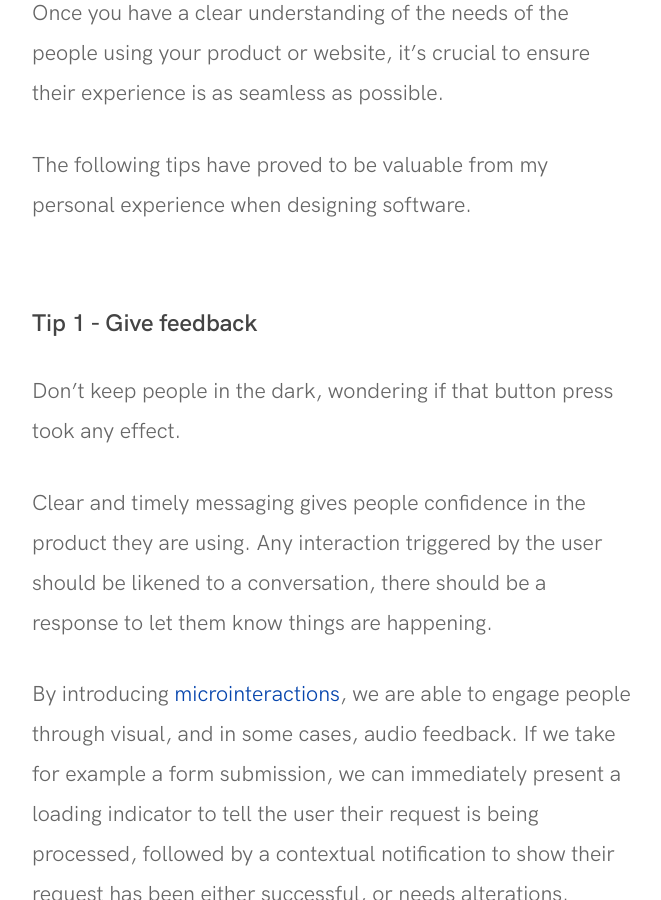
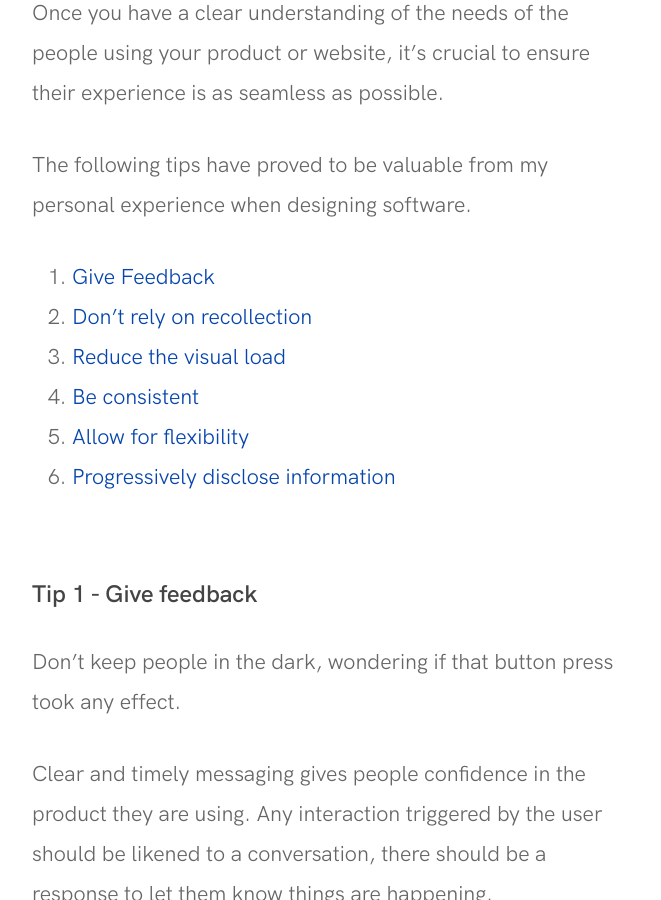
Before and after one commit to timgale/timgale.github.io, a Jekyll site: the page built from _posts/2019-06-11-6-tips-for-effective-product-design.md, in a window 1280 px wide and 900 px high, scrolled down 442 px. Shown: the whole window, without its empty margins (308-969 px from the left). Built offline with Jekyll 4.4.1, drawn with Linux system fonts in a browser that asks for light colours.

Commit message:
Add list links to latest post

```diff
--- a/_posts/2019-06-11-6-tips-for-effective-product-design.md
+++ b/_posts/2019-06-11-6-tips-for-effective-product-design.md
@@ -14,8 +14,15 @@ Once you have a clear understanding of the needs of the people using your produc
 
 The following tips have proved to be valuable from my personal experience when designing software.
 
+1. <a href="#tip-give-feedback">Give Feedback</a>
+2. <a href="#tip-dont-rely-on-recollection">Don't rely on recollection</a>
+3. <a href="#tip-reduce-visual-load">Reduce the visual load</a>
+4. <a href="#tip-be-consistent">Be consistent</a>
+5. <a href="#tip-allow-for-flexibility">Allow for flexibility</a>
+6. <a href="#tip-progressive-disclosure">Progressively disclose information</a>
 
-### Tip 1 - Give feedback
+
+### Tip 1 - Give feedback {#tip-give-feedback}
 
 Don’t keep people in the dark, wondering if that button press took any effect.
 
@@ -26,7 +33,7 @@ By introducing <a href="https://www.nngroup.com/articles/microinteractions/" tar
 Microinteractions can be incredibly simple while being very effective. Ensuring you add two-way conversations into your interface shouldn’t be an after thought.
 
 
-### Tip 2 - Don’t rely on recollection
+### Tip 2 - Don’t rely on recollection {#tip-dont-rely-on-recollection}
 
 Relying on memory is risky, especially when it comes to dealing with important information.
 
@@ -37,7 +44,7 @@ There can be a lot at stake when people are moving between different states in a
 Let the software do what’s it’s good at and remember important information so your users don’t have to.
 
 
-### Tip 3 - Reduce the visual load
+### Tip 3 - Reduce the visual load {#tip-reduce-visual-load}
 
 Categorise related data into organised groups.
 
@@ -48,7 +55,7 @@ In the context of interface design, by using clear content blocks, <a href="http
 Everything presented to your users should have a purpose.
 
 
-### Tip 4 - Be consistent
+### Tip 4 - Be consistent {#tip-be-consistent}
 
 Straying away from platform conventions too much can be detrimental to the user experience.
 
@@ -57,7 +64,7 @@ People have become acustomed to expect certain behaviours from inputs and form e
 Take advantage of people’s past experiences and use tried and tested patterns.
 
 
-### Tip 5 - Allow for flexibility
+### Tip 5 - Allow for flexibility {#tip-allow-for-flexibility}
 
 There are likely going to be people with mixed levels of ability using your product. It’s important to do your best to cater for each visitor, whether they are new to the platform, or an experienced user.
 
```
Also changed, not shown: other parts of _posts/2019-06-11-6-tips-for-effective-product-design.md (+1 -1 lines).
